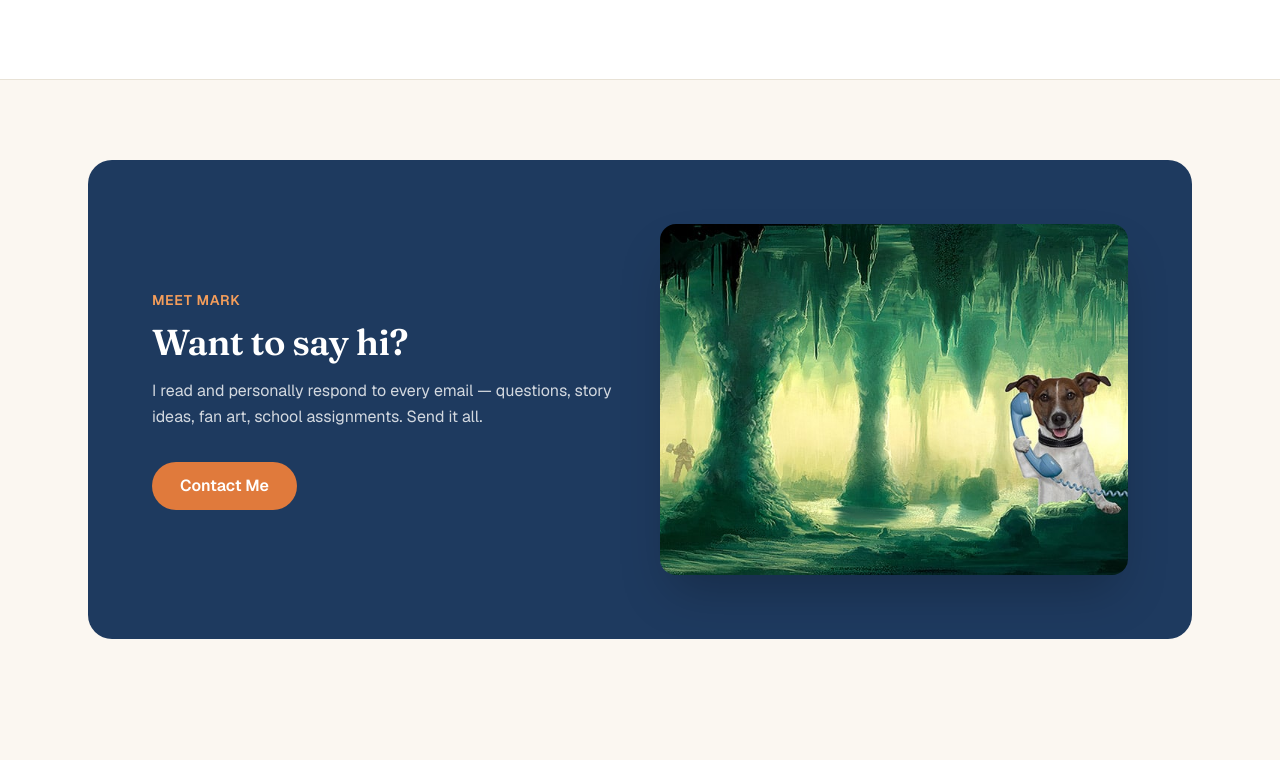
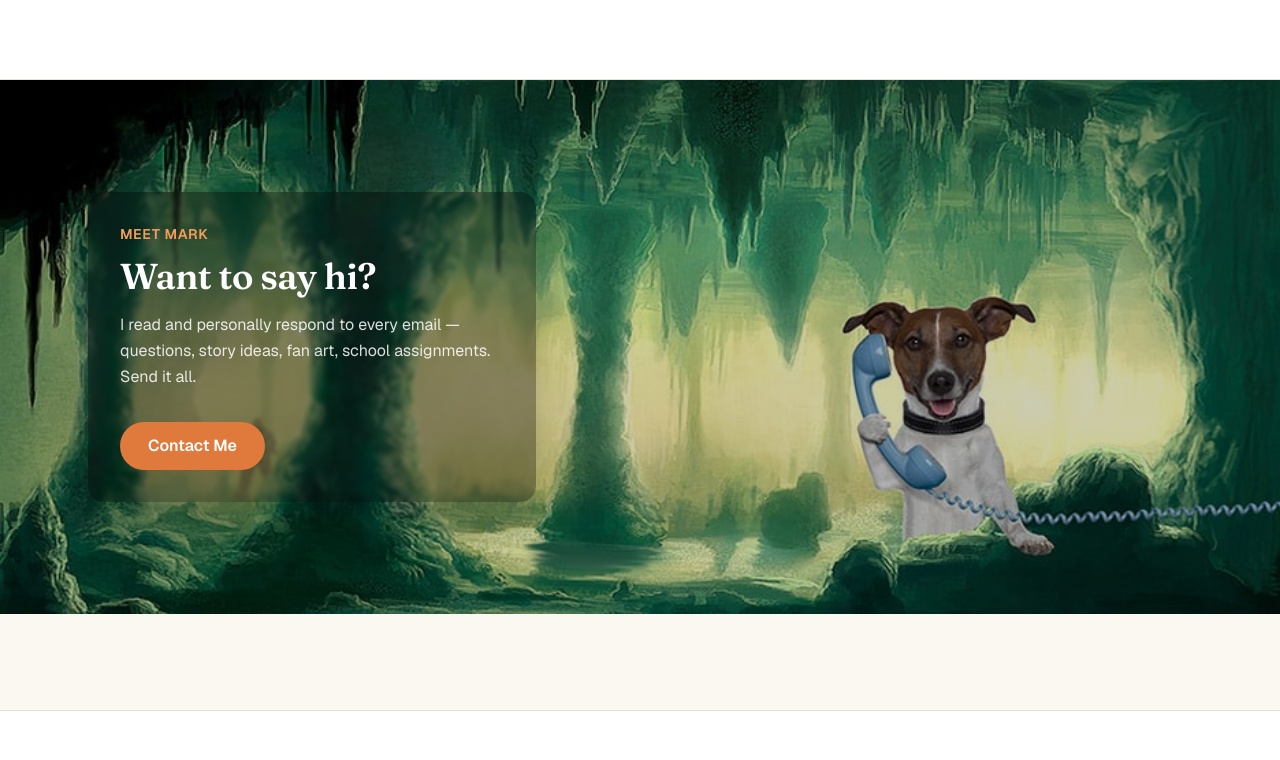
Before and after one commit to Monkeypants271/markcheverton.com, a Next.js app: page / in a window 1280 px wide. Shown: the part 4260-5020 px from the top of the page. Built offline with nearby package versions, Linux system fonts and the light colour scheme.

Commit message:
Make contact image full width

```diff
--- a/src/app/page.tsx
+++ b/src/app/page.tsx
@@ -349,17 +349,20 @@ export default function Home() {
       </section>
 
       {/* Contact / Meet Mark */}
-      <section className="py-20">
-        <Container>
-          <div className="rounded-3xl bg-[var(--color-primary)] text-white p-12 md:p-16 grid md:grid-cols-2 gap-10 items-center">
-            <div>
+      <section
+        className="relative overflow-hidden bg-[#173d2e] bg-cover bg-center py-20 text-white md:py-28"
+        style={{ backgroundImage: "url('/images/home/contact-cavern-dog.jpg')" }}
+      >
+        <div className="absolute inset-0 bg-black/20" />
+        <Container className="relative z-10">
+          <div className="max-w-md rounded-2xl bg-black/35 p-8 shadow-2xl backdrop-blur-[2px]">
             <p className="text-sm font-semibold uppercase tracking-wider text-[var(--color-accent-soft)]">
               Meet Mark
             </p>
             <h2 className="mt-3 font-display text-4xl font-semibold">
               Want to say hi?
             </h2>
-              <p className="mt-4 text-white/80 leading-relaxed">
+            <p className="mt-4 text-white/85 leading-relaxed">
               I read and personally respond to every email — questions, story
               ideas, fan art, school assignments. Send it all.
             </p>
@@ -370,14 +373,6 @@ export default function Home() {
               Contact Me
             </Link>
           </div>
-            <Image
-              src="/images/home/contact-cavern-dog.jpg"
-              alt="Minecraft-style green cavern scene with a dog using a phone"
-              width={700}
-              height={467}
-              className="hidden aspect-[4/3] rounded-2xl object-cover shadow-2xl md:block"
-            />
-          </div>
         </Container>
       </section>
     </>
```
Lines whose indentation alone changed are shown as unchanged.
